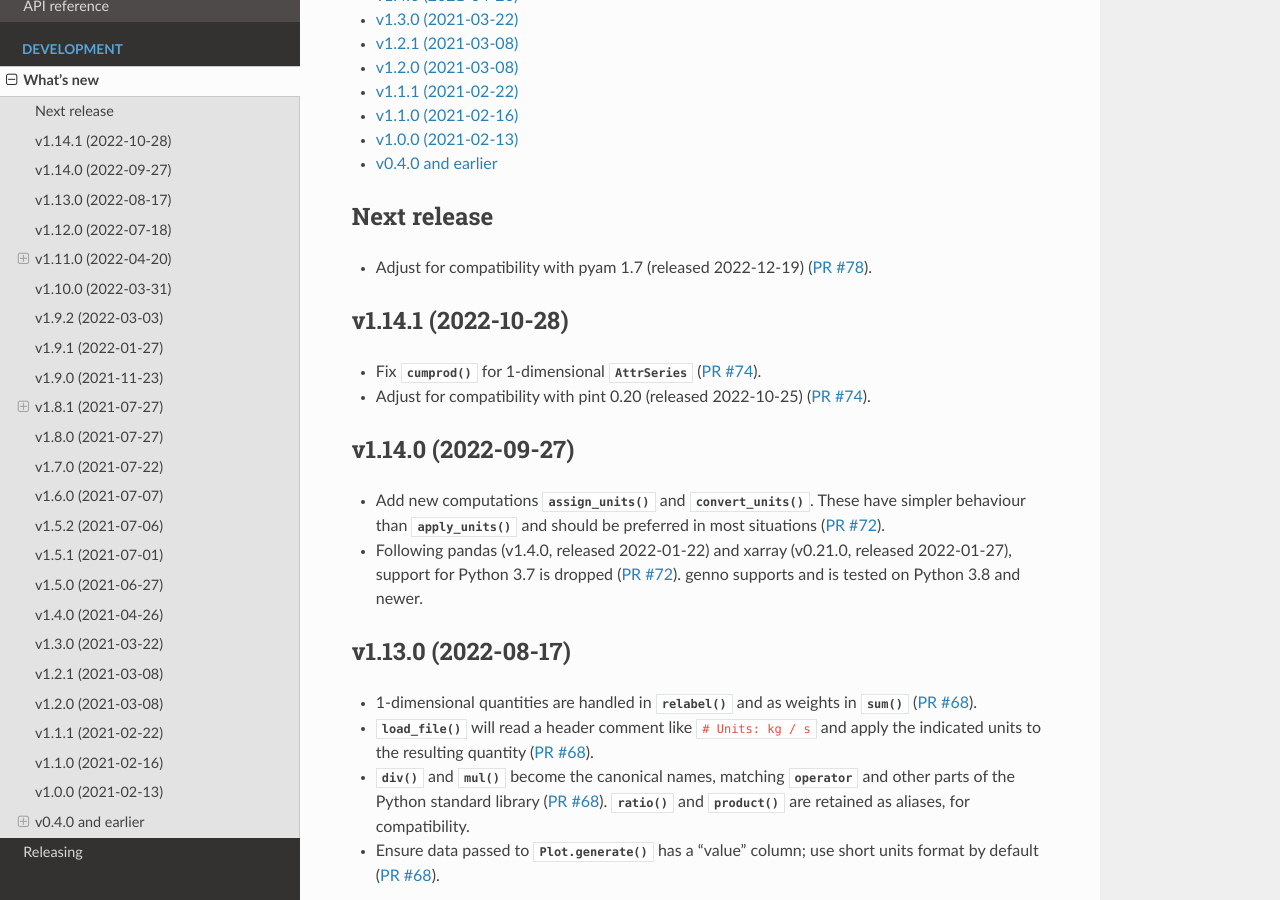
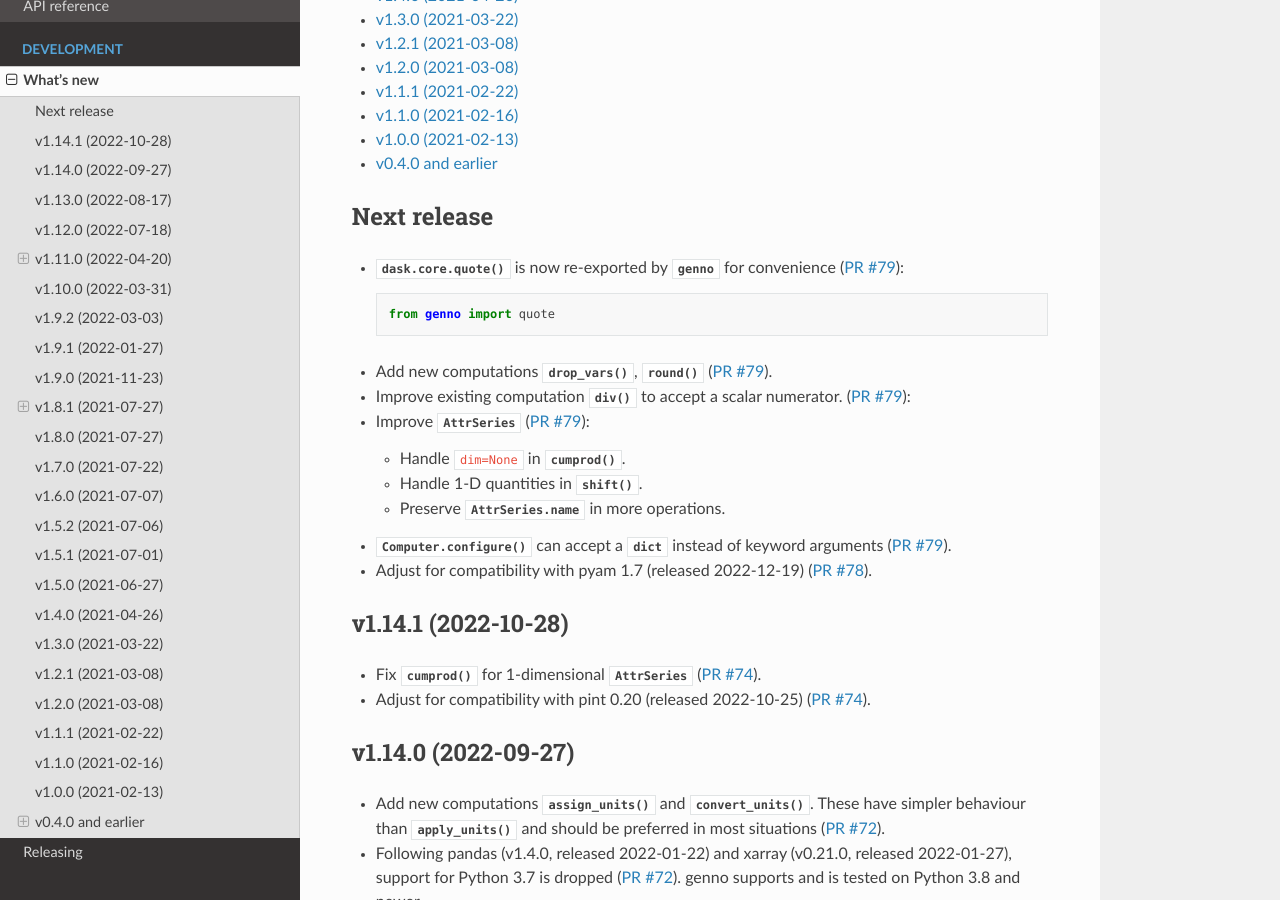
Before and after one commit to khaeru/genno, a Sphinx documentation site: the page built from doc/whatsnew.rst, in a window 1280 px wide and 900 px high, scrolled down 584 px. Built offline with Sphinx 7.4.7 and the Read the Docs theme 2.0.0, drawn with Linux system fonts in a browser that asks for light colours; pages that are not in the unit, such as notebooks, are missing from menus.

Commit message:
Add #79 to doc/whatsnew

```diff
--- a/doc/whatsnew.rst
+++ b/doc/whatsnew.rst
@@ -9,6 +9,21 @@ What's new
 Next release
 ============
 
+- :func:`.dask.core.quote` is now re-exported by :mod:`genno` for convenience (:pull:`79`):
+
+  .. code-block:: python
+
+     from genno import quote
+
+- Add new computations :func:`.drop_vars`, :func:`.round` (:pull:`79`).
+- Improve existing computation :func:`.div` to accept a scalar numerator. (:pull:`79`):
+- Improve :class:`.AttrSeries` (:pull:`79`):
+
+  - Handle ``dim=None`` in :meth:`~.AttrSeries.cumprod`.
+  - Handle 1-D quantities in :meth:`~.AttrSeries.shift`.
+  - Preserve :attr:`.AttrSeries.name` in more operations.
+
+- :meth:`.Computer.configure` can accept a :class:`dict` instead of keyword arguments (:pull:`79`).
 - Adjust for compatibility with pyam 1.7 (released 2022-12-19) (:pull:`78`).
 
 v1.14.1 (2022-10-28)
```
Also changed, not shown: doc/api.rst (+10 -0 lines).
